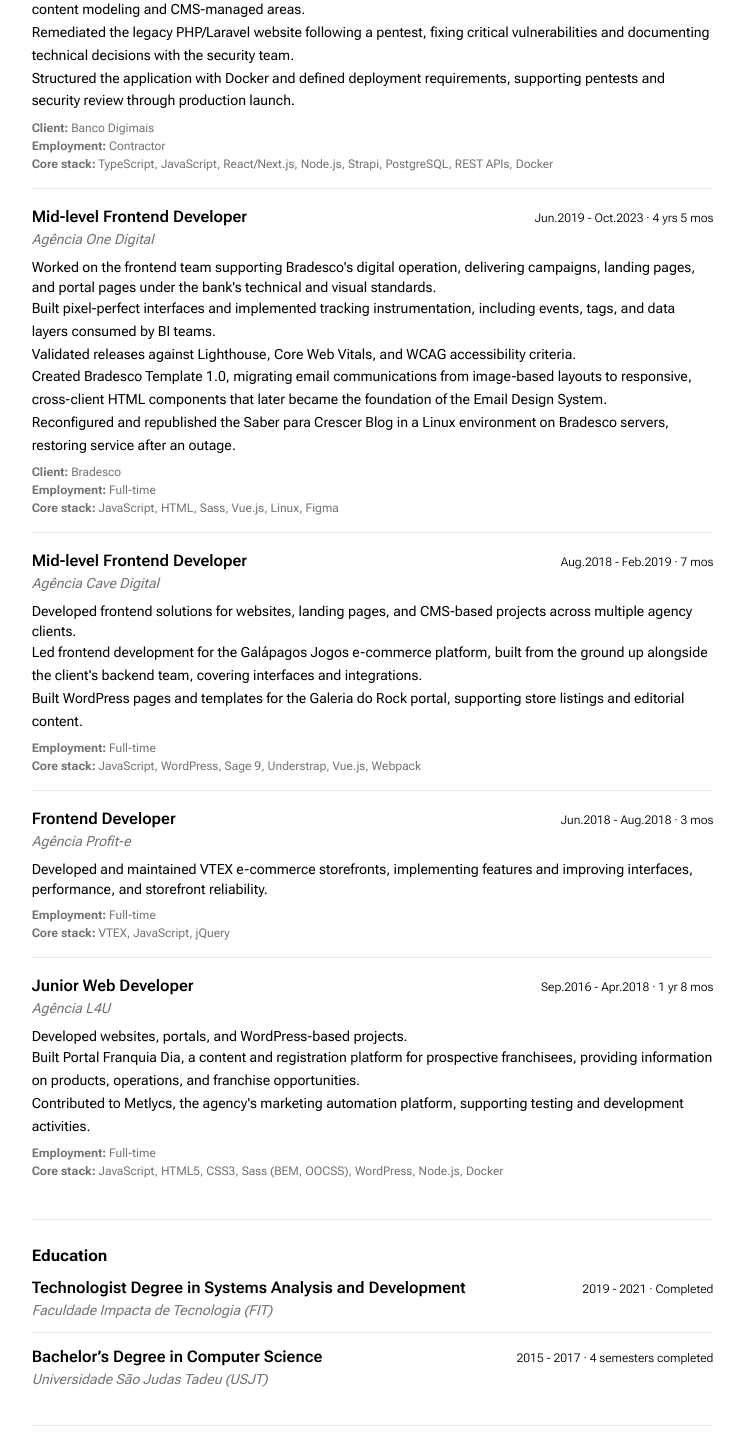
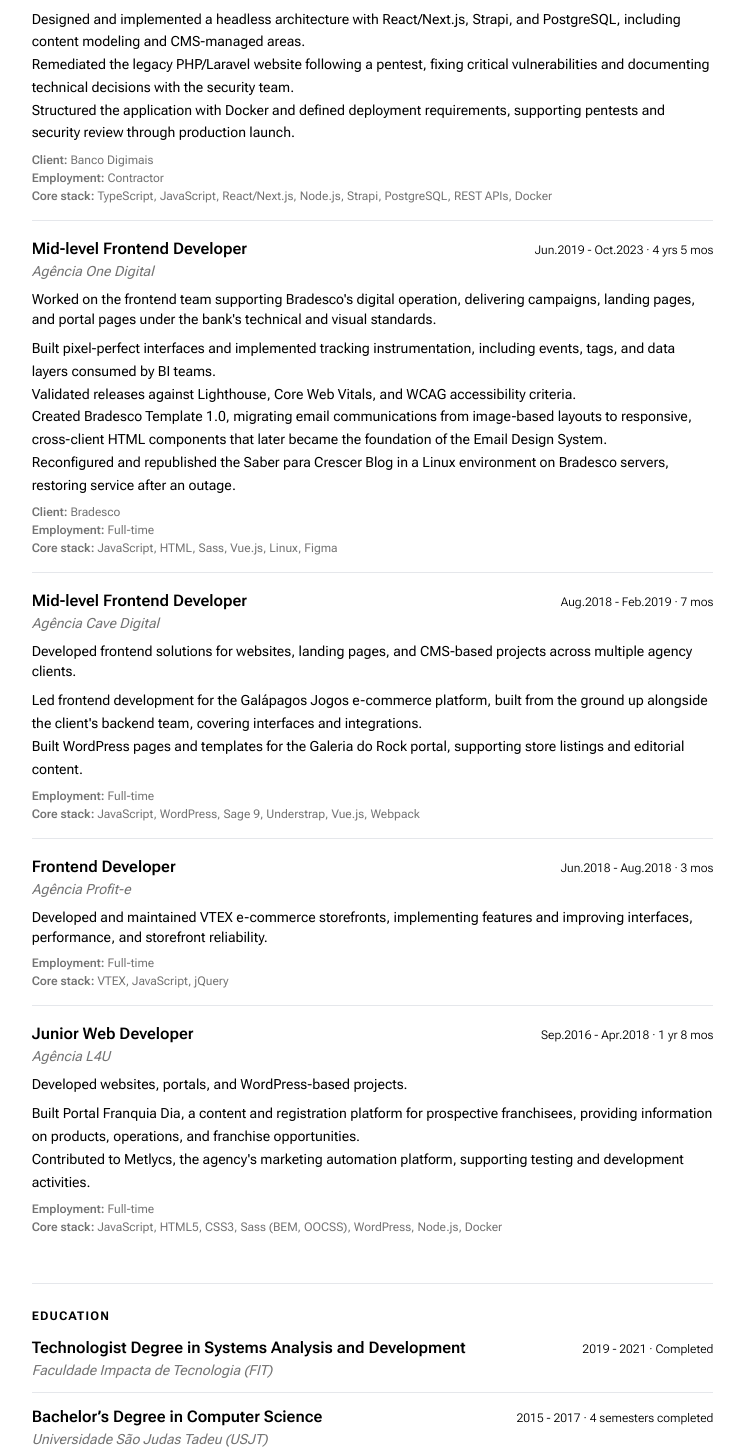
Before and after one commit to victornns/victornns.site, a Next.js app: page /en/curriculo in a window 1280 px wide. Shown: the part 1335-2788 px from the top of the page, without its empty margins (260-1004 px from the left). Built offline with nearby package versions, Linux system fonts and the light colour scheme.

Commit message:
style: redesign resume with a document-style layout

```diff
--- a/src/features/resume/sections/ResumeEducation.tsx
+++ b/src/features/resume/sections/ResumeEducation.tsx
@@ -15,10 +15,10 @@
     <li className="break-inside-avoid-page py-3 first:pt-0">
       <div className="grid grid-cols-[minmax(0,1fr)_auto] items-baseline gap-x-4">
         <h3 className="text-base font-semibold">{item.degree}</h3>
-        <p className="whitespace-nowrap text-xs font-light">
+        <time className="whitespace-nowrap text-xs font-light">
           {formatPeriod(item.period, present)}
           {item.status && ` · ${item.status}`}
-        </p>
+        </time>
       </div>
 
       <OrganizationDisplayName
@@ -38,7 +38,7 @@
   const { education, common } = getContent(locale);
 
   return (
-    <ResumeSection title={education.title} description={education.description}>
+    <ResumeSection title={education.title}>
       <ul className="divide-y">
         {education.items.map((item) => (
           <EducationEntry key={item.id} item={item} present={common.present} />
--- a/src/features/resume/sections/ResumeExperience.tsx
+++ b/src/features/resume/sections/ResumeExperience.tsx
@@ -2,22 +2,10 @@
 import { UIParagraphs } from "@/components/ui/UIParagraphs";
 import { getContent } from "@/content";
 import type { ContractType, Experience } from "@/content/experiences";
+import { ResumeMeta } from "@/features/resume/ui/ResumeMeta";
 import { ResumeSection } from "@/features/resume/ui/ResumeSection";
 import type { Locale } from "@/i18n/config";
-import { formatPeriod, SEPARATORS } from "@/lib/format";
-
-type ResumeMetaProps = {
-  label: string;
-  items: string[];
-};
-
-function ResumeMeta({ label, items }: ResumeMetaProps) {
-  return (
-    <p className="text-xs text-muted">
-      <b>{label}:</b> {items.join(SEPARATORS.list)}
-    </p>
-  );
-}
+import { formatPeriod } from "@/lib/format";
 
 type ExperienceEntryProps = {
   experience: Experience;
@@ -49,12 +37,13 @@
 
   return (
     <li className="py-4 first:pt-0">
-      <div className="break-inside-avoid-page break-after-avoid-page">
+      <article>
+        <header className="break-inside-avoid-page break-after-avoid-page">
           <div className="grid grid-cols-[minmax(0,1fr)_auto] items-baseline gap-x-4">
             <h3 className="text-base font-semibold">{role}</h3>
-          <p className="whitespace-nowrap text-xs font-light">
+            <time className="whitespace-nowrap text-xs font-light">
               {formatPeriod(period, present)} · {period.total}
-          </p>
+            </time>
           </div>
 
           <OrganizationDisplayName
@@ -62,12 +51,12 @@
             as="p"
             className="text-sm italic text-muted"
           />
-      </div>
+        </header>
 
         <UIParagraphs data={summary} className="mt-2 gap-2 text-sm" />
 
         {highlights && (
-        <ul>
+          <ul className="mt-2">
             {highlights.map((highlight, index) => (
               <li key={index} className="break-inside-avoid-page">
                 {highlight}
@@ -76,7 +65,7 @@
           </ul>
         )}
 
-      <div className="mt-2 space-y-0.5">
+        <dl className="mt-2 space-y-0.5 text-xs text-muted">
           {mainClient && (
             <ResumeMeta label={mainClientLabel} items={[mainClient]} />
           )}
@@ -85,7 +74,8 @@
             items={[contractTypeLabels[contractType]]}
           />
           <ResumeMeta label={technologiesLabel} items={technologies} />
-      </div>
+        </dl>
+      </article>
     </li>
   );
 }
@@ -98,10 +88,7 @@
   const { experiences, common } = getContent(locale);
 
   return (
-    <ResumeSection
-      title={experiences.title}
-      description={experiences.description}
-    >
+    <ResumeSection title={experiences.title}>
       <ol className="divide-y">
         {experiences.items.map((experience) => (
           <ExperienceEntry
--- a/src/features/resume/sections/ResumeSkills.tsx
+++ b/src/features/resume/sections/ResumeSkills.tsx
@@ -1,21 +1,7 @@
 import { getContent } from "@/content";
-import type { TechStackCategory } from "@/content/techStack";
+import { ResumeMeta } from "@/features/resume/ui/ResumeMeta";
 import { ResumeSection } from "@/features/resume/ui/ResumeSection";
 import type { Locale } from "@/i18n/config";
-import { SEPARATORS } from "@/lib/format";
-
-type CategoryEntryProps = {
-  category: TechStackCategory;
-};
-
-function CategoryEntry({ category }: CategoryEntryProps) {
-  return (
-    <p className="text-sm">
-      <span className="font-semibold">{category.title}:</span>{" "}
-      {category.items.join(SEPARATORS.list)}
-    </p>
-  );
-}
 
 type ResumeSkillsProps = {
   locale: Locale;
@@ -25,16 +11,20 @@
   const { techStack } = getContent(locale);
 
   return (
-    <ResumeSection title={techStack.title} description={techStack.description}>
-      <div className="grid grid-cols-1 gap-2">
+    <ResumeSection title={techStack.title}>
+      <dl className="grid grid-cols-1 gap-2 text-sm">
         {techStack.columns.map((categories, columnIndex) => (
           <div key={columnIndex} className="flex flex-col gap-2">
             {categories.map((category) => (
-              <CategoryEntry key={category.id} category={category} />
+              <ResumeMeta
+                key={category.id}
+                label={category.title}
+                items={category.items}
+              />
             ))}
           </div>
         ))}
-      </div>
+      </dl>
     </ResumeSection>
   );
 }
--- /dev/null
+++ b/src/features/resume/ui/ResumeMeta.tsx
@@ -0,0 +1,16 @@
+import { SEPARATORS } from "@/lib/format";
+
+type ResumeMetaProps = {
+  label: string;
+  items: string[];
+};
+
+/** One label/value row of a metadata list, meant as a direct child of a `<dl>`. */
+export function ResumeMeta({ label, items }: ResumeMetaProps) {
+  return (
+    <div>
+      <dt className="inline font-semibold">{label}:</dt>{" "}
+      <dd className="inline">{items.join(SEPARATORS.list)}</dd>
+    </div>
+  );
+}
--- a/src/features/resume/ui/ResumeSection.tsx
+++ b/src/features/resume/ui/ResumeSection.tsx
@@ -1,26 +1,29 @@
+import { joinClassNames } from "@/lib/tailwind";
+
 import type { ReactNode } from "react";
 
 type ResumeSectionProps = {
   title: string;
-  description?: string;
   children: ReactNode;
   className?: string;
 };
 
+/**
+ * A major resume section. The top border + heading treatment (small,
+ * uppercase, tracked) is deliberately louder than an entry's own `h3`, so a
+ * section change reads as a bigger jump than the divide between entries.
+ */
 export function ResumeSection({
   title,
   children,
   className,
 }: ResumeSectionProps) {
   return (
-    <>
-      <hr className="my-6" />
-      <section className={className}>
-        <h2 className="mb-2 break-after-avoid-page text-base font-bold">
-          {title}
-        </h2>
-        {children}
-      </section>
-    </>
+    <section className={joinClassNames("mt-8 border-t pt-6", className)}>
+      <h2 className="text-wide-tracking mb-3 break-after-avoid-page text-xs font-bold">
+        {title}
+      </h2>
+      {children}
+    </section>
   );
 }
```
Lines whose indentation alone changed are shown as unchanged.
